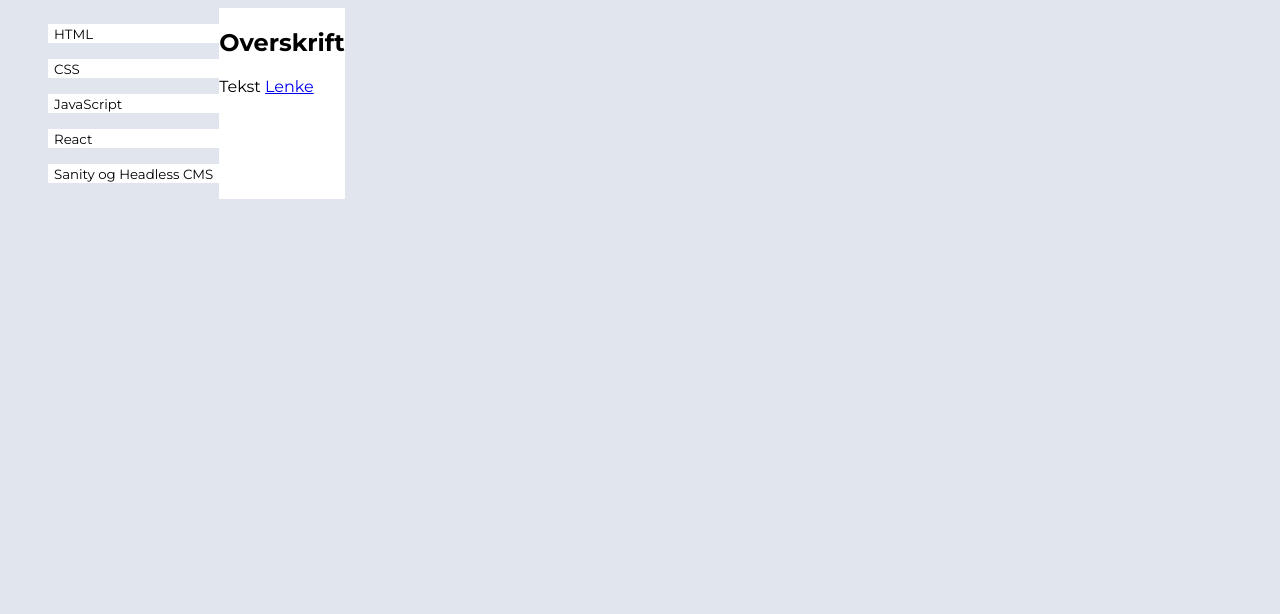
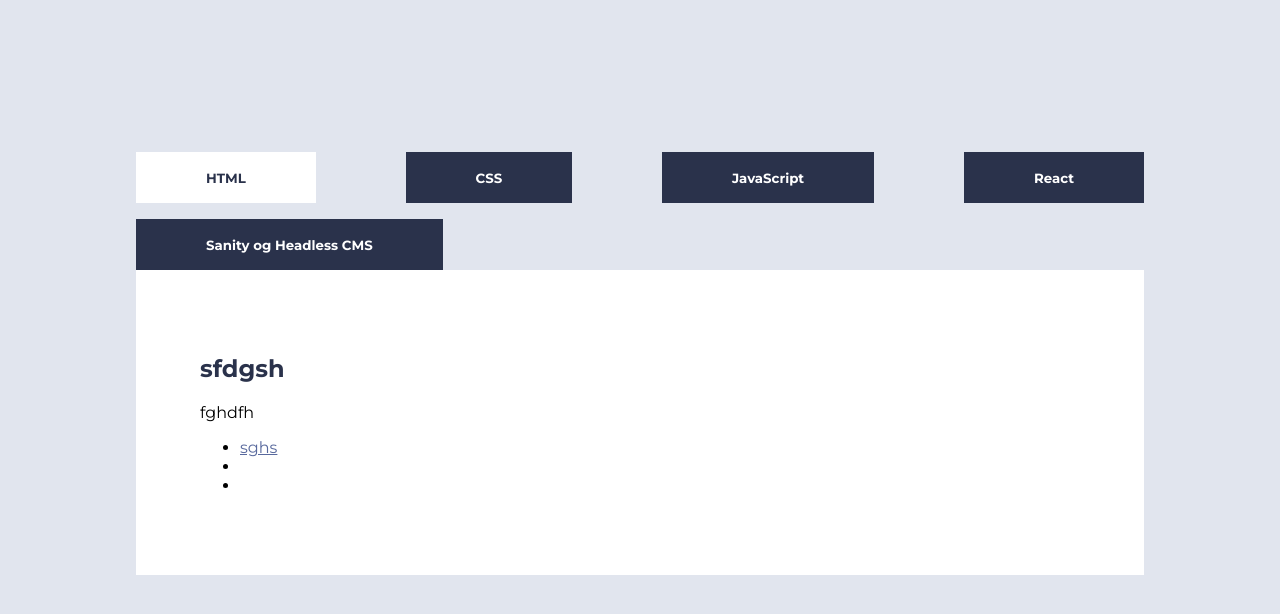
Before and after one commit to Rubinadragon/uin25ak1_resource_layout_VEGSTEIN, a plain HTML site: page index.html in a window 1280 px wide. Drawn offline with Linux system fonts and the light colour scheme.

Commit message:
Ferdig CSS?

```diff
--- a/index.html
+++ b/index.html
@@ -10,30 +10,33 @@
 <body>
     <header>
         <nav>
-            <ul>
-                <li><button class="tablink">HTML</button></li>
-            </ul>
-            <ul>
-                <li><button class="tablink">CSS</button></li>
-            </ul>
-            <ul>
-                <li><button class="tablink">JavaScript</button></li>
-            </ul>
-            <ul>
-                <li><button class="tablink">React</button></li>
-            </ul>
-            <ul>
-                <li><button class="tablink">Sanity og Headless CMS</button></li>
+            <ul id="tabs">
+                <li id="activeTab"><button class="tablink">HTML</button></li>
+                <li class="tab"><button class="tablink">CSS</button></li>
+                <li class="tab"><button class="tablink">JavaScript</button></li>
+                <li class="tab"><button class="tablink">React</button></li>
+                <li class="tab"><button class="tablink">Sanity og Headless CMS</button></li>
             </ul>
         </nav>
     </header>
-        <!--Midlertidig HTML for test?-->
-        <main>
-            <article>
-                <h2>Overskrift</h2>
-                Tekst
-                <a href="#">Lenke</a>
-            </article>
-        </main>
+     <!--Midlertidig HTML for test?-->
+    <main>
+        <article>
+            <h2 id="title">sfdgsh</h2>
+            <p id="txt">fghdfh</p>
+            <ul>
+                <li>
+                    <a href="#">sghs</a>
+                </li>
+                <li>
+                    <a href="#"></a>
+                </li>
+                <li>
+                    <a href="#"></a>
+                </li>
+            </ul>
+
+        </article>
+    </main>
 </body>
 </html>
--- a/style.scss
+++ b/style.scss
@@ -2,8 +2,9 @@
 
 $BGColor: #E1E5EE;
 $secondaryColor: #2A324B;
-$sinkColor: #58699D;
+$linkColor: #58699D;
 $white: #ffffff;
+$black: #000000;
 $font: "Montserrat", serif;
 
 *{
@@ -13,21 +14,55 @@ $font: "Montserrat", serif;
 body{
     display: flex;
     flex-wrap: wrap;
+    justify-content: center;
+    flex-direction: column;
     background-color: $BGColor;
     font-family: $font;
+    padding: 10%;
+
     main{
         background-color: $white;
+        h2{
+            color: $secondaryColor;
+        }
+        article{
+            padding: 4rem;
+            a{
+                color: $linkColor;
+            }
+        }
     }
 }
 
-ul{
+#tabs{
     list-style-type: none;
+    display: flex;
+    flex-direction: row;
+    justify-content: space-between;
+    flex-wrap: wrap;
+    margin: 0px;
+    padding: 0;
     li{
+        padding: 1rem 4rem;
+        margin: 1rem 0 0 0;
+    }
+    #activeTab{
         background-color: $white;
+        .tablink{
+            color: $secondaryColor;
+        }
+    }
+    .tab{
+        background-color: $secondaryColor;
+        .tablink{
+            color: $white;
+        }
     }
     .tablink{
         border: none;
         background-color: transparent;
-        font-family: $font
+        font-family: $font;
+        font-weight: bold;
     }
+
 }
```
Also changed, not shown: css/style.css, style.css (deleted), 1 other file.
